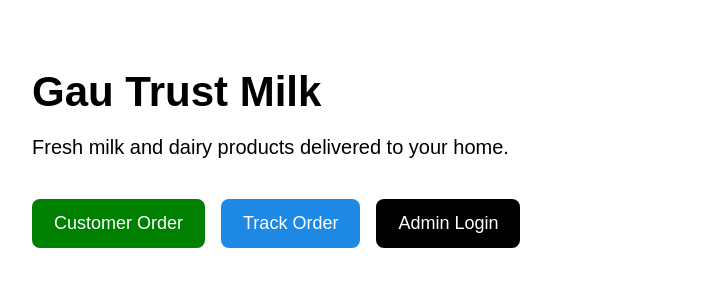
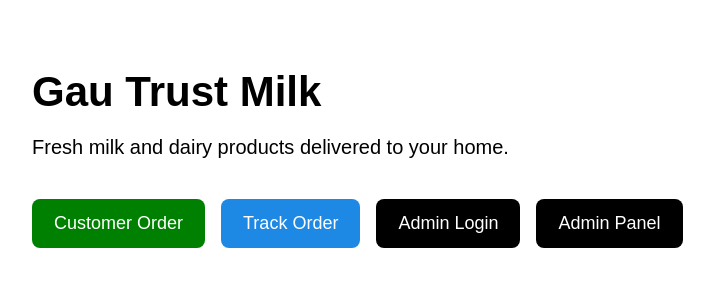
Before and after one commit to rudrajain95/gau-trust, a Next.js app: page / in a window 1280 px wide. Shown: the top 300 px of the page, without its empty margins (8-722 px from the left). Built offline with nearby package versions, Linux system fonts and the light colour scheme.

Commit message:
connect homepage with admin dashboard

```diff
--- a/app/page.tsx
+++ b/app/page.tsx
@@ -57,6 +57,22 @@ export default function HomePage() {
             Admin Login
           </button>
         </a>
+
+        <a href="/admin/dashboard">
+<button
+style={{
+padding:"14px 22px",
+background:"black",
+color:"white",
+border:"none",
+fontSize:18,
+borderRadius:8
+}}
+>
+Admin Panel
+</button>
+</a>
+
       </div>
     </div>
   );
```
